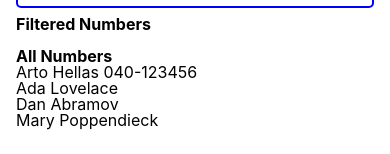
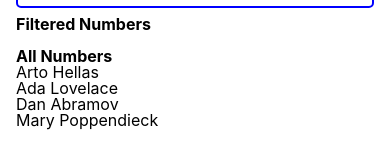
Before and after one commit to skhswe99/phonebook, a React (Create React App) app: page / in a window 390 px wide. Shown: the part 180-334 px from the top of the page. Built offline with nearby package versions, Linux system fonts and the light colour scheme; data requests are answered from the project's data file; the HTML template or start-up script is replaced by a standard one.

Commit message:
fecth phonebook entrires from db.json with axios and effect hook

```diff
--- a/package.json
+++ b/package.json
@@ -6,6 +6,7 @@
     "@testing-library/jest-dom": "^5.17.0",
     "@testing-library/react": "^13.4.0",
     "@testing-library/user-event": "^13.5.0",
+    "axios": "^1.6.2",
     "react": "^18.2.0",
     "react-dom": "^18.2.0",
     "react-scripts": "5.0.1",
--- a/src/App.js
+++ b/src/App.js
@@ -1,16 +1,23 @@
-import { useState } from 'react'
+import { useState, useEffect } from 'react'
 import Filter from './components/Filter/Filter'
 import PersonForm from './components/PersonForm/PersonForm'
 import Persons from './components/Persons/Persons'
-
+import axios from 'axios'
 
 const App = () => {
 
-  const [persons, setPersons] = useState([{ name: 'Arto Hellas', phone: '040-123456' },
-                                          { name: 'Ada Lovelace', number: '39-44.5323523', id: 2},
-                                          { name: 'Dan Abramov', number: '12-43-234345', id: 3},
-                                          { name: 'Mary Poppendieck', number: '39-23-6423122', id: 4}
-                                          ])
+  // const [persons, setPersons] = useState([{ name: 'Arto Hellas', phone: '040-123456' },
+  //                                         { name: 'Ada Lovelace', number: '39-44.5323523', id: 2},
+  //                                         { name: 'Dan Abramov', number: '12-43-234345', id: 3},
+  //                                         { name: 'Mary Poppendieck', number: '39-23-6423122', id: 4}
+  //                                         ])
+
+  const [persons, setPersons] = useState([])
+  useEffect( () => {
+    axios.get('http://localhost:3001/persons')
+          .then(res => setPersons(res.data))
+  }, [])
+
   const [newName, setNewName] = useState('')
   const [newPhone, setNewPhone] = useState('')
   const [filter, setFilter] = useState('')
```
Also changed, not shown: 1 other file (tests, documents, lock files or other folders).
